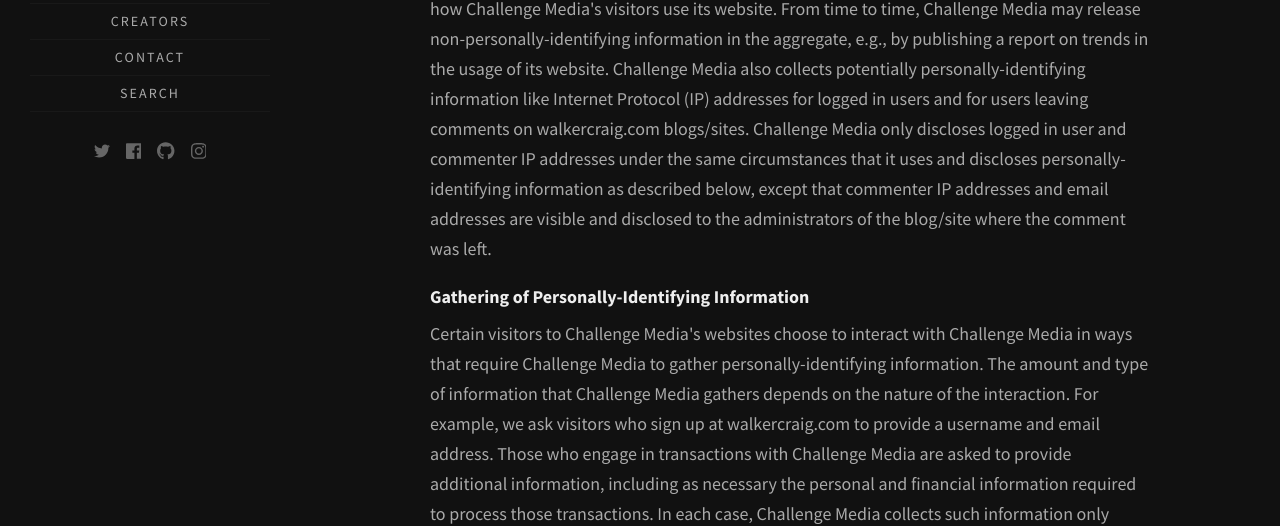
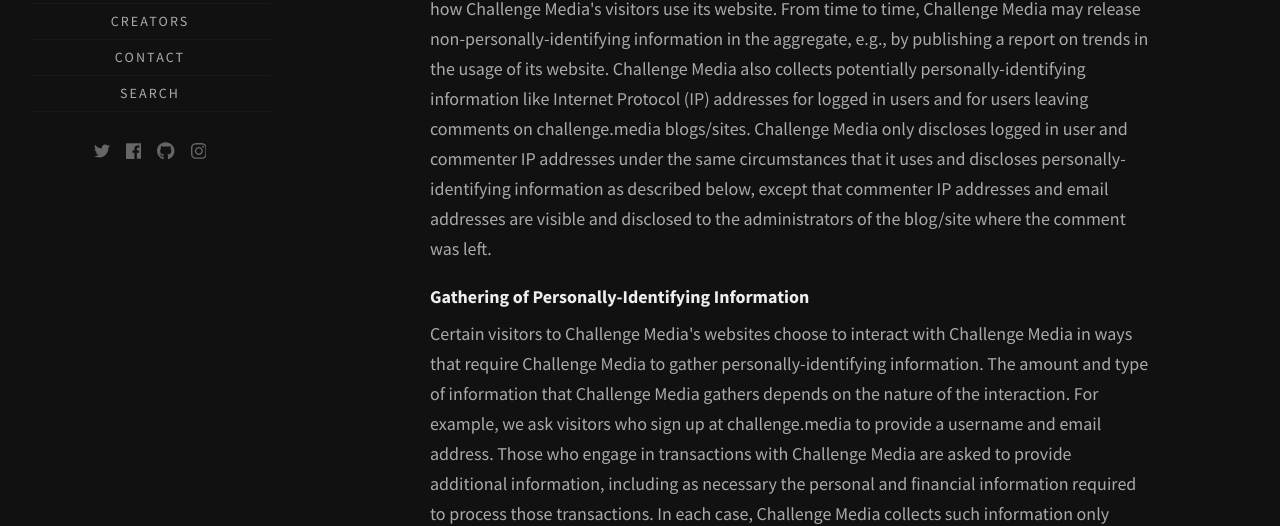
Before and after one commit to challengemedia/challenge.media, a Jekyll site: the page built from privacy-policy.html, in a window 1280 px wide and 1400 px high. Shown: the part 420-946 px from the top of the window. Built offline with Jekyll 4.4.1, drawn with Linux system fonts in a browser that asks for light colours; some web fonts are replaced; some of the changed text lies outside the part shown.

Commit message:
Update privacy-policy.html

```diff
--- a/privacy-policy.html
+++ b/privacy-policy.html
@@ -16,11 +16,11 @@ Challenge Media, LLC ("**Challenge Media**") operates challenge.media and may op
 
 Like most website operators, Challenge Media collects non-personally-identifying information of the sort that web browsers and servers typically make available, such as the browser type, language preference, referring site, and the date and time of each visitor request. Challenge Media's purpose in collecting non-personally identifying information is to better understand how Challenge Media's visitors use its website. From time to time, Challenge Media may release non-personally-identifying information in the aggregate, e.g., by publishing a report on trends in the usage of its website.
 
-Challenge Media also collects potentially personally-identifying information like Internet Protocol (IP) addresses for logged in users and for users leaving comments on walkercraig.com blogs/sites. Challenge Media only discloses logged in user and commenter IP addresses under the same circumstances that it uses and discloses personally-identifying information as described below, except that commenter IP addresses and email addresses are visible and disclosed to the administrators of the blog/site where the comment was left.
+Challenge Media also collects potentially personally-identifying information like Internet Protocol (IP) addresses for logged in users and for users leaving comments on challenge.media blogs/sites. Challenge Media only discloses logged in user and commenter IP addresses under the same circumstances that it uses and discloses personally-identifying information as described below, except that commenter IP addresses and email addresses are visible and disclosed to the administrators of the blog/site where the comment was left.
 
 <h4>Gathering of Personally-Identifying Information</h4>
 
-Certain visitors to Challenge Media's websites choose to interact with Challenge Media in ways that require Challenge Media to gather personally-identifying information. The amount and type of information that Challenge Media gathers depends on the nature of the interaction. For example, we ask visitors who sign up at walkercraig.com to provide a username and email address. Those who engage in transactions with Challenge Media are asked to provide additional information, including as necessary the personal and financial information required to process those transactions. In each case, Challenge Media collects such information only insofar as is necessary or appropriate to fulfill the purpose of the visitor's interaction with Challenge Media. Challenge Media does not disclose personally-identifying information other than as described below. And visitors can always refuse to supply personally-identifying information, with the caveat that it may prevent them from engaging in certain website-related activities.
+Certain visitors to Challenge Media's websites choose to interact with Challenge Media in ways that require Challenge Media to gather personally-identifying information. The amount and type of information that Challenge Media gathers depends on the nature of the interaction. For example, we ask visitors who sign up at challenge.media to provide a username and email address. Those who engage in transactions with Challenge Media are asked to provide additional information, including as necessary the personal and financial information required to process those transactions. In each case, Challenge Media collects such information only insofar as is necessary or appropriate to fulfill the purpose of the visitor's interaction with Challenge Media. Challenge Media does not disclose personally-identifying information other than as described below. And visitors can always refuse to supply personally-identifying information, with the caveat that it may prevent them from engaging in certain website-related activities.
 
 <h4>Aggregated Statistics</h4>
 
@@ -43,7 +43,7 @@ Ads appearing on any of our websites may be delivered to users by advertising pa
 
 <h4>Privacy Policy Changes</h4>
 
-Although most changes are likely to be minor, Challenge Media may change its Privacy Policy from time to time, and in Challenge Media's sole discretion. Challenge Media encourages visitors to frequently check this page for any changes to its Privacy Policy. If you have a walkercraig.com account, you might also receive an alert informing you of these changes. Your continued use of this site after any change in this Privacy Policy will constitute your acceptance of such change.
+Although most changes are likely to be minor, Challenge Media may change its Privacy Policy from time to time, and in Challenge Media's sole discretion. Challenge Media encourages visitors to frequently check this page for any changes to its Privacy Policy. If you have a challenge.media account, you might also receive an alert informing you of these changes. Your continued use of this site after any change in this Privacy Policy will constitute your acceptance of such change.
 
     <hr>
     <br/>
```
